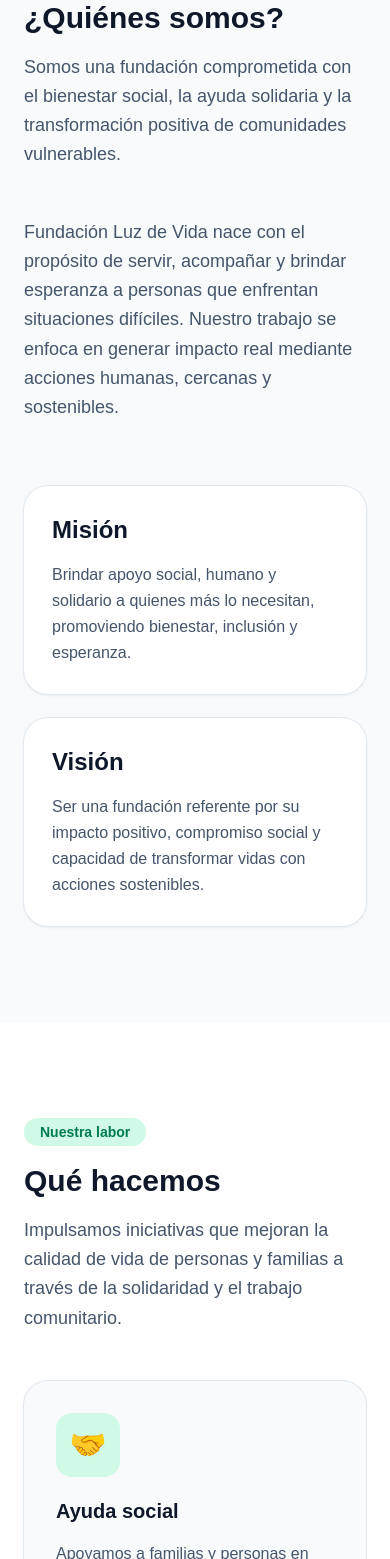
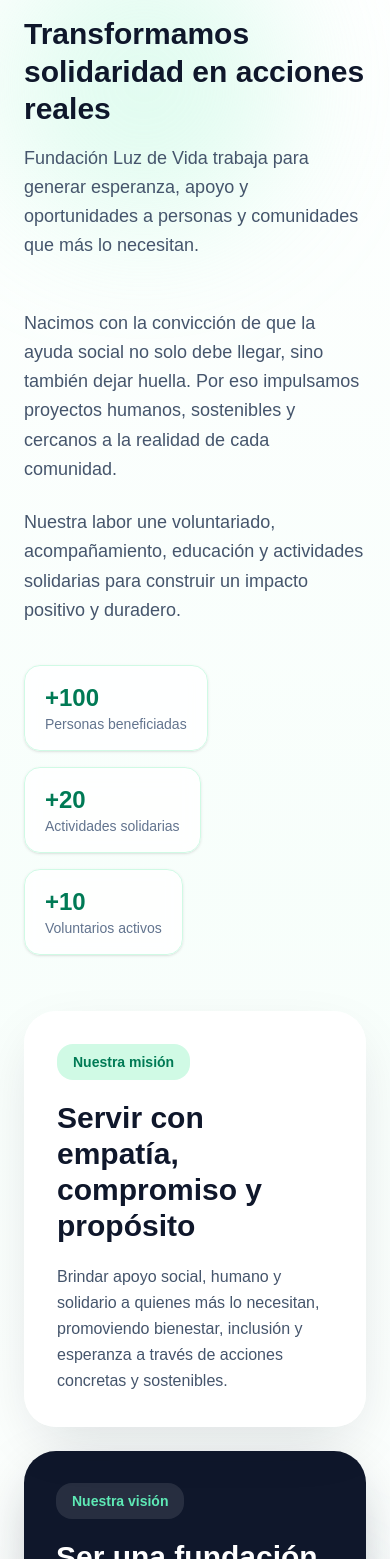
Before and after one commit to Patogol35/sitio-web, a React (Vite) app: page / in a window 390 px wide. Shown: the part 1780-3339 px from the top of the page. Built offline with nearby package versions, Linux system fonts and the light colour scheme.

Commit message:
Update Home.jsx

```diff
--- a/src/pages/Home.jsx
+++ b/src/pages/Home.jsx
@@ -9,43 +9,80 @@ import projects from "../data/projects";
 
 function Home() {
   return (
-    <div className="bg-slate-50">
+    <div className="bg-white text-slate-900">
       <Navbar />
       <Hero />
 
       {/* QUIÉNES SOMOS */}
-      <section id="quienes-somos" className="py-24">
-        <div className="mx-auto max-w-7xl px-6 lg:px-8">
-          <div className="grid items-center gap-16 lg:grid-cols-2">
+      <section
+        id="quienes-somos"
+        className="relative overflow-hidden bg-gradient-to-b from-white via-emerald-50/40 to-white py-28"
+      >
+        <div className="absolute left-0 top-20 h-72 w-72 rounded-full bg-emerald-200/30 blur-3xl" />
+        <div className="absolute right-0 bottom-10 h-72 w-72 rounded-full bg-sky-200/20 blur-3xl" />
+
+        <div className="relative mx-auto max-w-7xl px-6 lg:px-8">
+          <div className="grid items-center gap-14 lg:grid-cols-2">
             <div>
               <SectionTitle
                 badge="Nuestra identidad"
-                title="¿Quiénes somos?"
-                subtitle="Somos una fundación comprometida con el bienestar social, la ayuda solidaria y la transformación positiva de comunidades vulnerables."
+                title="Transformamos solidaridad en acciones reales"
+                subtitle="Fundación Luz de Vida trabaja para generar esperanza, apoyo y oportunidades a personas y comunidades que más lo necesitan."
               />
 
-              <p className="text-slate-600 text-lg leading-relaxed">
-                Fundación Luz de Vida nace con el propósito de servir, acompañar
-                y brindar esperanza a personas que enfrentan situaciones difíciles.
-                Nuestro trabajo se enfoca en generar impacto real mediante acciones
-                humanas, cercanas y sostenibles.
-              </p>
+              <div className="space-y-6 text-lg leading-relaxed text-slate-600">
+                <p>
+                  Nacimos con la convicción de que la ayuda social no solo debe
+                  llegar, sino también dejar huella. Por eso impulsamos proyectos
+                  humanos, sostenibles y cercanos a la realidad de cada comunidad.
+                </p>
+                <p>
+                  Nuestra labor une voluntariado, acompañamiento, educación y
+                  actividades solidarias para construir un impacto positivo y duradero.
+                </p>
+              </div>
+
+              <div className="mt-10 flex flex-wrap gap-4">
+                <div className="rounded-2xl border border-emerald-100 bg-white/80 px-5 py-4 shadow-sm backdrop-blur">
+                  <p className="text-2xl font-bold text-emerald-700">+100</p>
+                  <p className="text-sm text-slate-500">Personas beneficiadas</p>
+                </div>
+                <div className="rounded-2xl border border-emerald-100 bg-white/80 px-5 py-4 shadow-sm backdrop-blur">
+                  <p className="text-2xl font-bold text-emerald-700">+20</p>
+                  <p className="text-sm text-slate-500">Actividades solidarias</p>
+                </div>
+                <div className="rounded-2xl border border-emerald-100 bg-white/80 px-5 py-4 shadow-sm backdrop-blur">
+                  <p className="text-2xl font-bold text-emerald-700">+10</p>
+                  <p className="text-sm text-slate-500">Voluntarios activos</p>
+                </div>
+              </div>
             </div>
 
             <div className="grid gap-6">
-              <div className="rounded-3xl bg-white p-7 shadow-sm ring-1 ring-slate-200">
-                <h3 className="text-2xl font-bold text-slate-900">Misión</h3>
-                <p className="mt-4 text-slate-600 leading-relaxed">
+              <div className="rounded-[2rem] border border-white/60 bg-white/90 p-8 shadow-[0_20px_60px_-15px_rgba(15,23,42,0.15)] backdrop-blur">
+                <div className="mb-5 inline-flex rounded-2xl bg-emerald-100 px-4 py-2 text-sm font-semibold text-emerald-700">
+                  Nuestra misión
+                </div>
+                <h3 className="text-3xl font-bold text-slate-900">
+                  Servir con empatía, compromiso y propósito
+                </h3>
+                <p className="mt-5 leading-relaxed text-slate-600">
                   Brindar apoyo social, humano y solidario a quienes más lo necesitan,
-                  promoviendo bienestar, inclusión y esperanza.
+                  promoviendo bienestar, inclusión y esperanza a través de acciones
+                  concretas y sostenibles.
                 </p>
               </div>
 
-              <div className="rounded-3xl bg-white p-7 shadow-sm ring-1 ring-slate-200">
-                <h3 className="text-2xl font-bold text-slate-900">Visión</h3>
-                <p className="mt-4 text-slate-600 leading-relaxed">
-                  Ser una fundación referente por su impacto positivo, compromiso social
-                  y capacidad de transformar vidas con acciones sostenibles.
+              <div className="rounded-[2rem] bg-slate-900 p-8 text-white shadow-[0_20px_60px_-15px_rgba(15,23,42,0.35)]">
+                <div className="mb-5 inline-flex rounded-2xl bg-white/10 px-4 py-2 text-sm font-semibold text-emerald-300">
+                  Nuestra visión
+                </div>
+                <h3 className="text-3xl font-bold">
+                  Ser una fundación que inspira transformación
+                </h3>
+                <p className="mt-5 leading-relaxed text-slate-300">
+                  Aspiramos a convertirnos en un referente de impacto social,
+                  cercanía humana y proyectos que mejoren vidas de forma real y sostenible.
                 </p>
               </div>
             </div>
@@ -54,46 +91,49 @@ function Home() {
       </section>
 
       {/* QUÉ HACEMOS */}
-      <section id="que-hacemos" className="bg-white py-24">
+      <section id="que-hacemos" className="bg-slate-950 py-28 text-white">
         <div className="mx-auto max-w-7xl px-6 lg:px-8">
           <SectionTitle
             badge="Nuestra labor"
-            title="Qué hacemos"
-            subtitle="Impulsamos iniciativas que mejoran la calidad de vida de personas y familias a través de la solidaridad y el trabajo comunitario."
+            title="Construimos oportunidades a través de la acción"
+            subtitle="Impulsamos iniciativas sociales que fortalecen comunidades, promueven la solidaridad y generan bienestar."
           />
 
-          <div className="grid gap-8 md:grid-cols-2 lg:grid-cols-4">
+          <div className="mt-14 grid gap-8 md:grid-cols-2 xl:grid-cols-4">
             {[
               {
                 icon: "🤝",
                 title: "Ayuda social",
-                text: "Apoyamos a familias y personas en situación vulnerable mediante asistencia y acompañamiento.",
+                text: "Apoyamos a familias y personas en situación vulnerable mediante asistencia, acompañamiento y apoyo humano.",
               },
               {
                 icon: "🎓",
                 title: "Educación",
-                text: "Promovemos oportunidades educativas y acceso a recursos para niños y jóvenes.",
+                text: "Promovemos el acceso a oportunidades educativas, recursos formativos y desarrollo integral.",
               },
               {
                 icon: "💚",
                 title: "Voluntariado",
-                text: "Fomentamos la participación de personas comprometidas con el cambio social.",
+                text: "Integramos a personas comprometidas con la construcción de una sociedad más justa y solidaria.",
               },
               {
                 icon: "✨",
                 title: "Actividades solidarias",
-                text: "Desarrollamos campañas, jornadas y eventos de impacto comunitario.",
+                text: "Organizamos jornadas, campañas y eventos con impacto comunitario y enfoque social.",
               },
             ].map((item, index) => (
               <div
                 key={index}
-                className="rounded-3xl bg-slate-50 p-8 shadow-sm ring-1 ring-slate-200 transition hover:-translate-y-1 hover:shadow-xl"
+                className="group relative overflow-hidden rounded-[2rem] border border-white/10 bg-white/5 p-8 backdrop-blur-sm transition duration-300 hover:-translate-y-2 hover:border-emerald-400/40 hover:bg-white/10 hover:shadow-2xl"
               >
-                <div className="mb-5 inline-flex h-16 w-16 items-center justify-center rounded-2xl bg-emerald-100 text-3xl">
-                  {item.icon}
+                <div className="absolute right-0 top-0 h-28 w-28 rounded-full bg-emerald-400/10 blur-2xl transition group-hover:bg-emerald-400/20" />
+                <div className="relative">
+                  <div className="mb-6 inline-flex h-16 w-16 items-center justify-center rounded-2xl bg-emerald-500/15 text-3xl ring-1 ring-emerald-400/20">
+                    {item.icon}
+                  </div>
+                  <h3 className="text-2xl font-bold">{item.title}</h3>
+                  <p className="mt-4 leading-relaxed text-slate-300">{item.text}</p>
                 </div>
-                <h3 className="text-xl font-bold text-slate-900">{item.title}</h3>
-                <p className="mt-4 text-slate-600 leading-relaxed">{item.text}</p>
               </div>
             ))}
           </div>
@@ -101,17 +141,27 @@ function Home() {
       </section>
 
       {/* NOTICIAS */}
-      <section id="noticias" className="py-24">
-        <div className="mx-auto max-w-7xl px-6 lg:px-8">
+      <section
+        id="noticias"
+        className="relative overflow-hidden bg-gradient-to-b from-white via-slate-50 to-white py-28"
+      >
+        <div className="absolute left-1/2 top-0 h-72 w-72 -translate-x-1/2 rounded-full bg-emerald-100 blur-3xl" />
+
+        <div className="relative mx-auto max-w-7xl px-6 lg:px-8">
           <SectionTitle
             badge="Actualidad"
-            title="Noticias y actividades"
-            subtitle="Conoce algunas de las acciones, jornadas y actividades que realizamos como fundación."
+            title="Noticias, jornadas y actividades"
+            subtitle="Comparte con la comunidad el trabajo que realiza la fundación y mantén visibles sus acciones e impacto."
           />
 
-          <div className="grid gap-8 md:grid-cols-2 lg:grid-cols-3">
+          <div className="mt-14 grid gap-8 md:grid-cols-2 xl:grid-cols-3">
             {news.map((item) => (
-              <NewsCard key={item.id} {...item} />
+              <div
+                key={item.id}
+                className="rounded-[2rem] border border-slate-200 bg-white p-2 shadow-[0_15px_45px_-20px_rgba(15,23,42,0.18)] transition hover:-translate-y-2 hover:shadow-[0_25px_60px_-20px_rgba(15,23,42,0.22)]"
+              >
+                <NewsCard {...item} />
+              </div>
             ))}
           </div>
         </div>
@@ -120,70 +170,132 @@ function Home() {
       {/* DONACIONES */}
       <section
         id="donaciones"
-        className="bg-gradient-to-br from-emerald-600 to-emerald-700 py-24 text-white"
+        className="relative overflow-hidden bg-slate-950 py-28 text-white"
       >
-        <div className="mx-auto max-w-7xl px-6 lg:px-8">
-          <SectionTitle
-            badge="Apoya nuestra causa"
-            title="Tus donaciones hacen posible el cambio"
-            subtitle="Cada aporte representa una oportunidad para transformar vidas y fortalecer nuestros proyectos sociales."
-          />
+        <div className="absolute inset-0 bg-[radial-gradient(circle_at_top_left,rgba(16,185,129,0.25),transparent_35%),radial-gradient(circle_at_bottom_right,rgba(59,130,246,0.18),transparent_30%)]" />
 
-          <div className="grid gap-8 md:grid-cols-2 lg:grid-cols-3">
+        <div className="relative mx-auto max-w-7xl px-6 lg:px-8">
+          <div className="mb-14 grid gap-10 lg:grid-cols-[1.2fr_0.8fr] lg:items-end">
+            <div>
+              <SectionTitle
+                badge="Apoya nuestra causa"
+                title="Cada donación puede cambiar una historia"
+                subtitle="Tu aporte fortalece proyectos sociales, actividades comunitarias y acciones que mejoran la vida de muchas personas."
+              />
+            </div>
+
+            <div className="rounded-[2rem] border border-white/10 bg-white/5 p-8 backdrop-blur">
+              <p className="text-sm uppercase tracking-[0.2em] text-emerald-300">
+                Impacto social
+              </p>
+              <p className="mt-4 text-4xl font-bold">Tu ayuda sí llega</p>
+              <p className="mt-4 leading-relaxed text-slate-300">
+                Dona a proyectos específicos y apoya iniciativas reales de educación,
+                ayuda social, actividades solidarias y acompañamiento comunitario.
+              </p>
+            </div>
+          </div>
+
+          <div className="grid gap-8 md:grid-cols-2 xl:grid-cols-3">
             {projects.map((project) => (
-              <ProjectCard key={project.id} {...project} />
+              <div
+                key={project.id}
+                className="rounded-[2rem] border border-white/10 bg-white/5 p-2 backdrop-blur transition hover:-translate-y-2 hover:bg-white/10 hover:shadow-2xl"
+              >
+                <ProjectCard {...project} />
+              </div>
             ))}
           </div>
         </div>
       </section>
 
       {/* CONTACTO */}
-      <section id="contacto" className="bg-white py-24">
-        <div className="mx-auto max-w-7xl px-6 lg:px-8">
-          <div className="grid gap-16 lg:grid-cols-2">
-            <div>
+      <section
+        id="contacto"
+        className="relative overflow-hidden bg-gradient-to-b from-white via-emerald-50/30 to-white py-28"
+      >
+        <div className="absolute left-10 bottom-10 h-64 w-64 rounded-full bg-emerald-200/30 blur-3xl" />
+        <div className="absolute right-10 top-10 h-64 w-64 rounded-full bg-sky-200/20 blur-3xl" />
+
+        <div className="relative mx-auto max-w-7xl px-6 lg:px-8">
+          <div className="grid gap-12 lg:grid-cols-[0.95fr_1.05fr]">
+            <div className="rounded-[2rem] bg-slate-950 p-10 text-white shadow-[0_20px_60px_-15px_rgba(15,23,42,0.35)]">
               <SectionTitle
                 badge="Contáctanos"
-                title="¿Quieres apoyar o colaborar?"
-                subtitle="Estamos abiertos a donaciones, alianzas, voluntariado y nuevas iniciativas que sumen a nuestra misión."
+                title="Súmate a esta misión"
+                subtitle="Estamos abiertos a alianzas, voluntariado, apoyo económico y nuevas iniciativas que generen impacto."
               />
 
-              <div className="space-y-5 text-slate-600 text-lg">
-                <p><span className="font-semibold text-slate-900">Dirección:</span> Quito, Ecuador</p>
-                <p><span className="font-semibold text-slate-900">Teléfono:</span> +593 000 000 000</p>
-                <p><span className="font-semibold text-slate-900">Correo:</span> contacto@luzdevida.org</p>
-                <p><span className="font-semibold text-slate-900">Horario:</span> Lunes a Viernes, 08:00 - 17:00</p>
+              <div className="mt-10 space-y-6 text-lg text-slate-300">
+                <div className="rounded-2xl border border-white/10 bg-white/5 p-5">
+                  <p className="text-sm font-semibold uppercase tracking-wide text-emerald-300">
+                    Dirección
+                  </p>
+                  <p className="mt-2">Quito, Ecuador</p>
+                </div>
+
+                <div className="rounded-2xl border border-white/10 bg-white/5 p-5">
+                  <p className="text-sm font-semibold uppercase tracking-wide text-emerald-300">
+                    Teléfono
+                  </p>
+                  <p className="mt-2">+593 000 000 000</p>
+                </div>
+
+                <div className="rounded-2xl border border-white/10 bg-white/5 p-5">
+                  <p className="text-sm font-semibold uppercase tracking-wide text-emerald-300">
+                    Correo
+                  </p>
+                  <p className="mt-2">contacto@luzdevida.org</p>
+                </div>
+
+                <div className="rounded-2xl border border-white/10 bg-white/5 p-5">
+                  <p className="text-sm font-semibold uppercase tracking-wide text-emerald-300">
+                    Horario
+                  </p>
+                  <p className="mt-2">Lunes a Viernes · 08:00 a 17:00</p>
+                </div>
               </div>
             </div>
 
-            <div className="rounded-[2rem] bg-slate-50 p-8 shadow-sm ring-1 ring-slate-200">
-              <h3 className="text-2xl font-bold text-slate-900">Envíanos un mensaje</h3>
+            <div className="rounded-[2rem] border border-slate-200 bg-white/90 p-10 shadow-[0_20px_60px_-15px_rgba(15,23,42,0.15)] backdrop-blur">
+              <div className="mb-8">
+                <p className="text-sm font-semibold uppercase tracking-[0.2em] text-emerald-600">
+                  Escríbenos
+                </p>
+                <h3 className="mt-3 text-4xl font-bold text-slate-900">
+                  Envíanos un mensaje
+                </h3>
+                <p className="mt-3 text-slate-600">
+                  Si deseas colaborar, donar o conocer más sobre nuestros proyectos,
+                  estaremos encantados de escucharte.
+                </p>
+              </div>
 
-              <form className="mt-8 space-y-5">
+              <form className="space-y-5">
                 <input
                   type="text"
                   placeholder="Nombre completo"
-                  className="w-full rounded-2xl border border-slate-300 bg-white px-5 py-4 outline-none focus:border-emerald-500"
+                  className="w-full rounded-2xl border border-slate-200 bg-slate-50 px-5 py-4 text-slate-900 outline-none transition focus:border-emerald-500 focus:bg-white focus:ring-4 focus:ring-emerald-100"
                 />
                 <input
                   type="email"
                   placeholder="Correo electrónico"
-                  className="w-full rounded-2xl border border-slate-300 bg-white px-5 py-4 outline-none focus:border-emerald-500"
+                  className="w-full rounded-2xl border border-slate-200 bg-slate-50 px-5 py-4 text-slate-900 outline-none transition focus:border-emerald-500 focus:bg-white focus:ring-4 focus:ring-emerald-100"
                 />
                 <input
                   type="text"
                   placeholder="Asunto"
-                  className="w-full rounded-2xl border border-slate-300 bg-white px-5 py-4 outline-none focus:border-emerald-500"
+                  className="w-full rounded-2xl border border-slate-200 bg-slate-50 px-5 py-4 text-slate-900 outline-none transition focus:border-emerald-500 focus:bg-white focus:ring-4 focus:ring-emerald-100"
                 />
                 <textarea
-                  rows="5"
+                  rows="6"
                   placeholder="Escribe tu mensaje"
-                  className="w-full rounded-2xl border border-slate-300 bg-white px-5 py-4 outline-none focus:border-emerald-500"
+                  className="w-full rounded-2xl border border-slate-200 bg-slate-50 px-5 py-4 text-slate-900 outline-none transition focus:border-emerald-500 focus:bg-white focus:ring-4 focus:ring-emerald-100"
                 ></textarea>
 
                 <button
                   type="submit"
-                  className="rounded-full bg-emerald-600 px-7 py-4 text-sm font-semibold text-white shadow-md hover:bg-emerald-700 transition"
+                  className="w-full rounded-full bg-slate-950 px-7 py-4 text-sm font-semibold text-white shadow-lg transition hover:-translate-y-0.5 hover:bg-emerald-600"
                 >
                   Enviar mensaje
                 </button>
```
